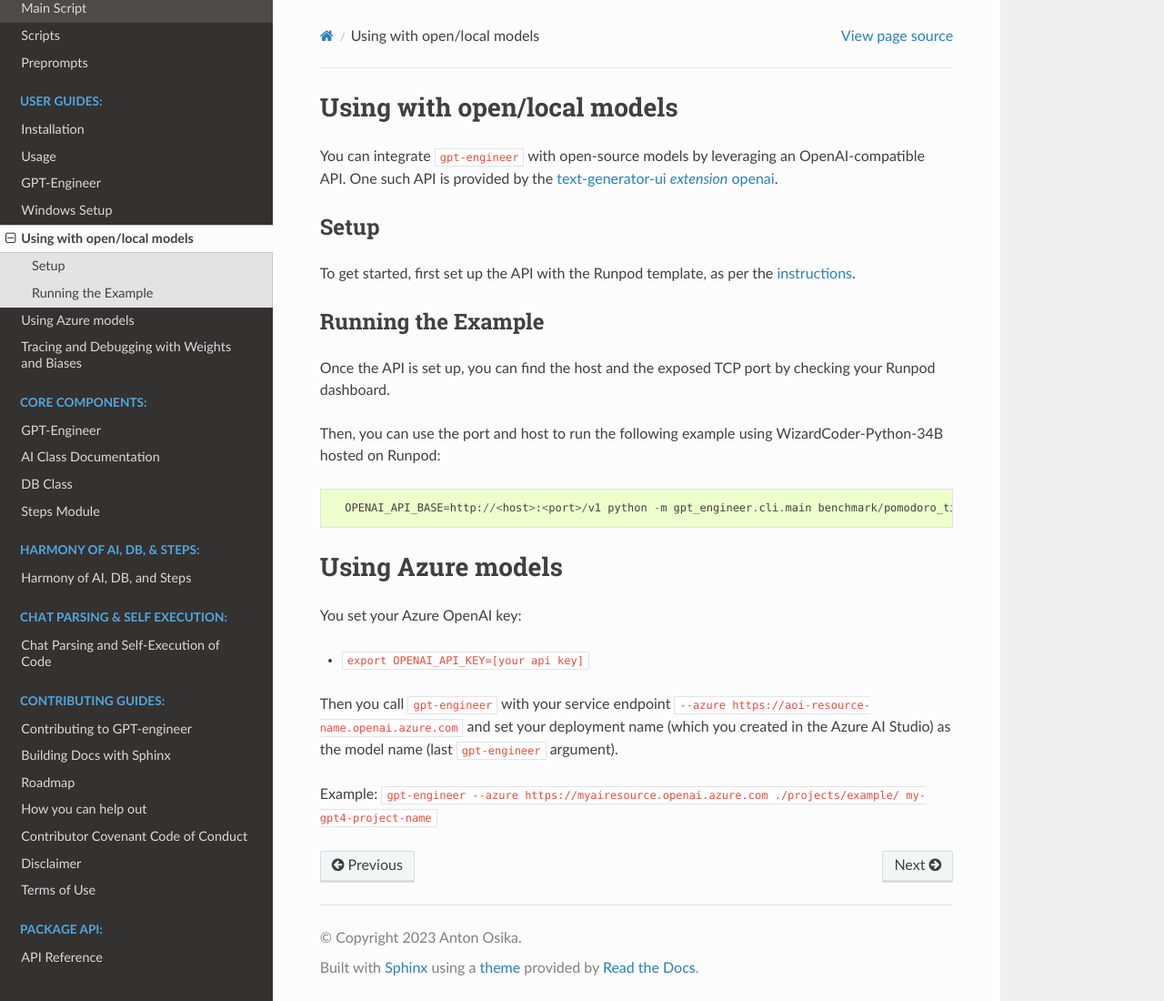
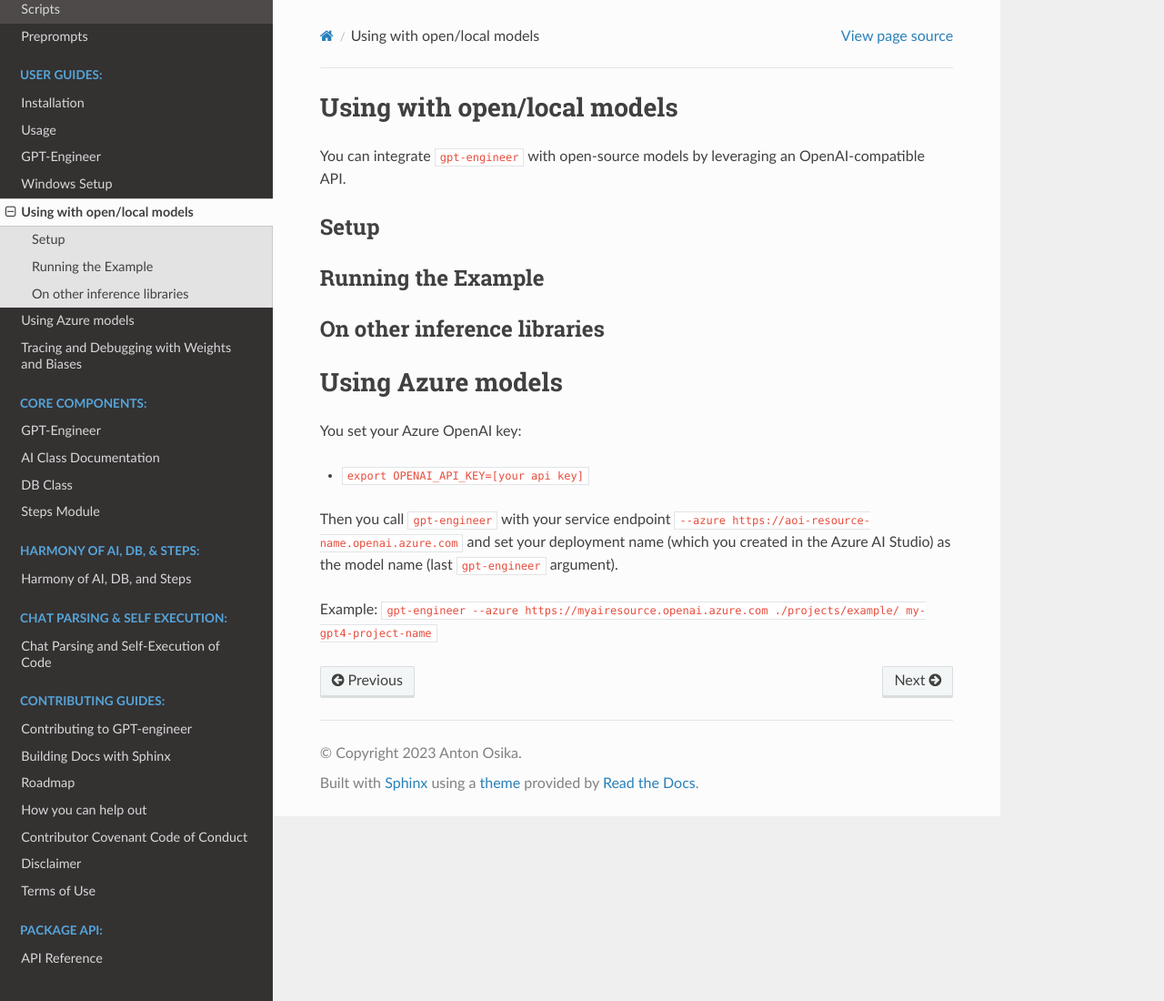
Before and after one commit to juberuu/gpt-engineer, a Sphinx documentation site: the page built from docs/open_models.md, in a window 1280 px wide and 1100 px high. Shown: the whole window at 91% size. Built offline with Sphinx 7.4.7 and the Read the Docs theme 2.0.0, drawn with Linux system fonts in a browser that asks for light colours.

Commit message:
Removing the legacy docs for open models that were broken

````diff
--- a/docs/open_models.md
+++ b/docs/open_models.md
@@ -1,23 +1,17 @@
 Using with open/local models
 ============================
 
-You can integrate `gpt-engineer` with open-source models by leveraging an OpenAI-compatible API. One such API is provided by the [text-generator-ui _extension_ openai](https://github.com/oobabooga/text-generation-webui/blob/main/extensions/openai/README.md).
+You can integrate `gpt-engineer` with open-source models by leveraging an OpenAI-compatible API.
 
 Setup
 -----
 
-To get started, first set up the API with the Runpod template, as per the [instructions](https://github.com/oobabooga/text-generation-webui/blob/main/extensions/openai/README.md).
-
 Running the Example
 -------------------
 
-Once the API is set up, you can find the host and the exposed TCP port by checking your Runpod dashboard.
+On other inference libraries
+-------------------
 
-Then, you can use the port and host to run the following example using WizardCoder-Python-34B hosted on Runpod:
-
-```
-  OPENAI_API_BASE=http://<host>:<port>/v1 python -m gpt_engineer.cli.main benchmark/pomodoro_timer --steps benchmark TheBloke_WizardCoder-Python-34B-V1.0-GPTQ
-```
 
 Using Azure models
 ==================
````
